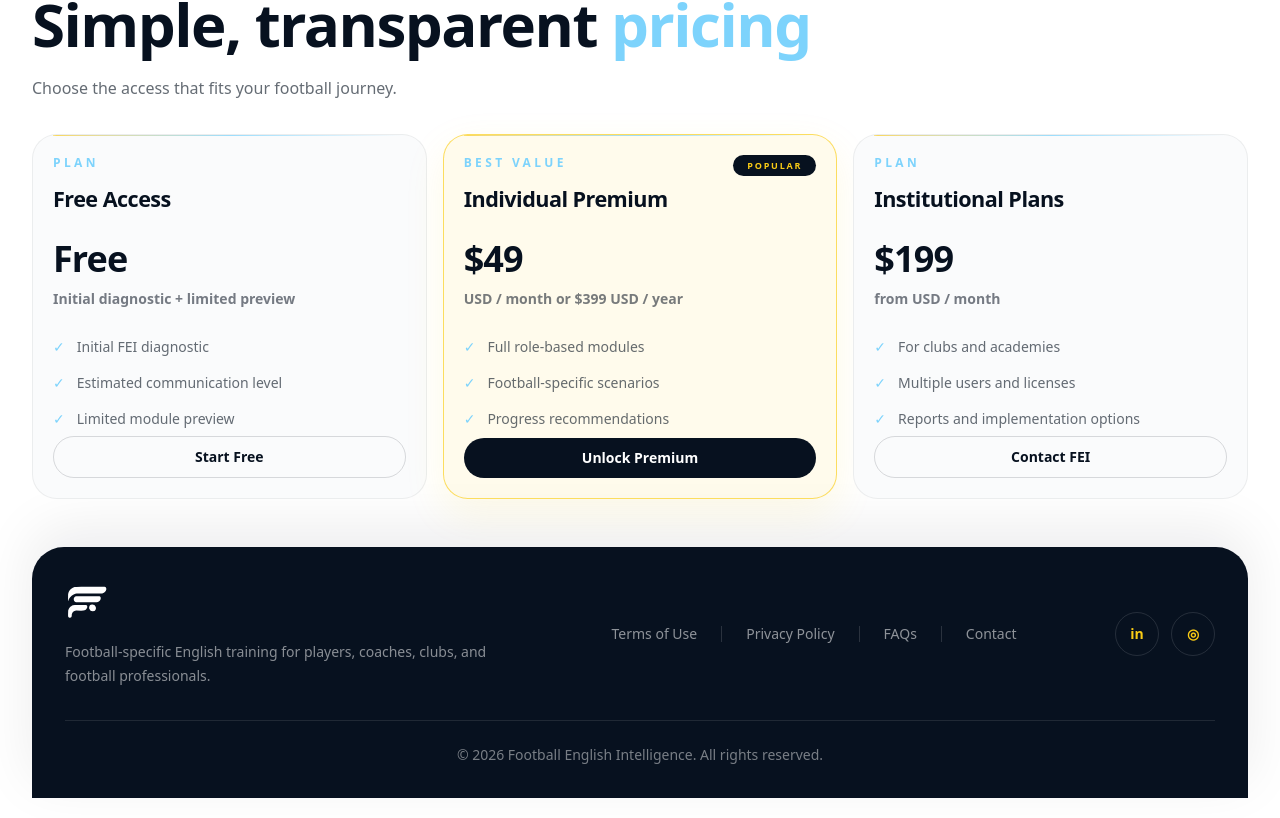
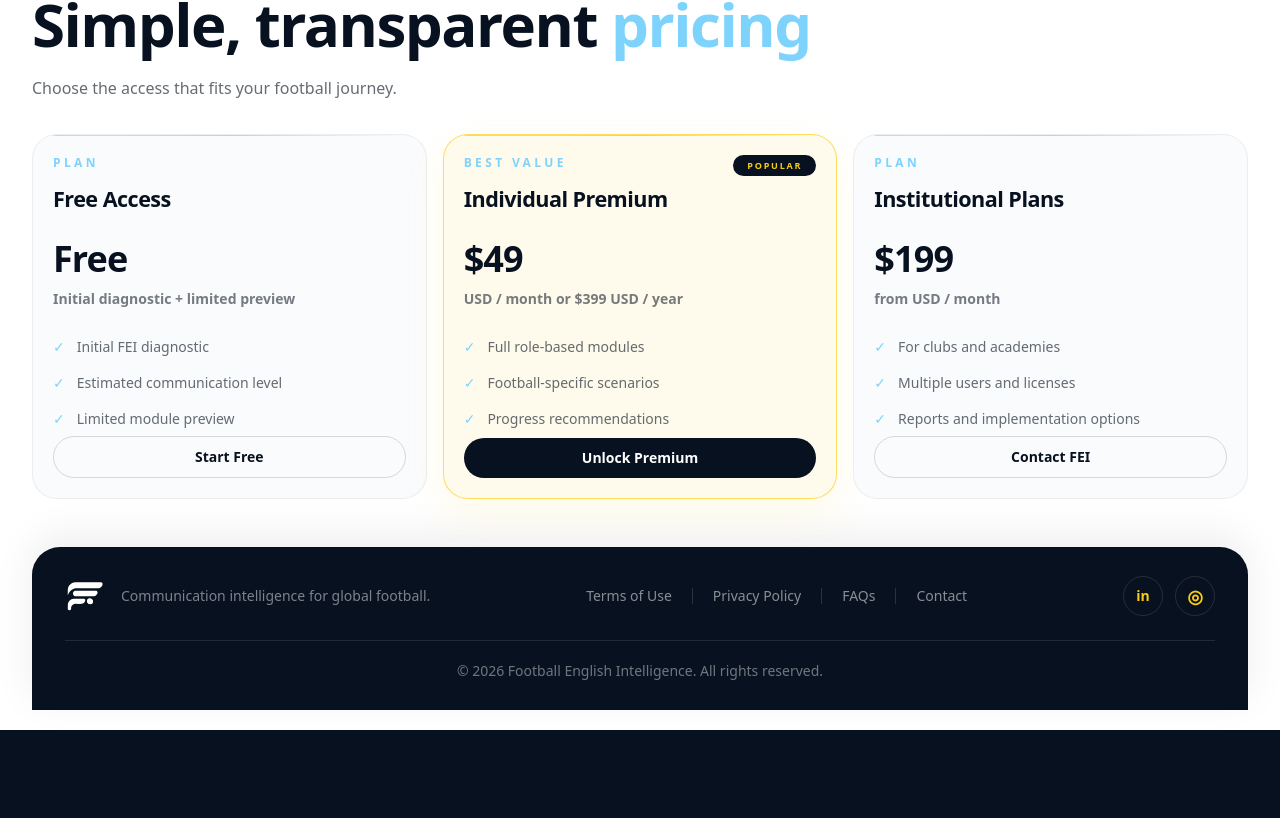
Before and after one commit to feifootball/fei-platform, a Next.js app: page / in a window 1280 px wide. Shown: the part 2717-3535 px from the top of the page. After the commit the page ends 3447 px from the top, so only its background shows below. Built offline with nearby package versions, Linux system fonts and the light colour scheme.

Commit message:
Refine footer to compact layout

```diff
--- a/app/page.tsx
+++ b/app/page.tsx
@@ -701,37 +701,39 @@ export default function Home() {
       </section>
 
       <footer className="bg-white px-5 pb-5 sm:px-8">
-        <div className="mx-auto max-w-7xl overflow-hidden rounded-t-[2rem] border border-fei-bg/10 bg-fei-bg text-white shadow-[0_-18px_55px_rgba(7,17,31,0.08)]">
-          <div className="px-6 py-8 sm:px-8">
-            <div className="flex flex-col gap-8 lg:flex-row lg:items-center lg:justify-between">
-              <div>
+        <div className="mx-auto max-w-7xl rounded-t-[1.75rem] border border-fei-bg/10 bg-fei-bg px-6 py-7 text-white shadow-[0_-12px_40px_rgba(7,17,31,0.07)] sm:px-8">
+          <div className="flex flex-col gap-6 lg:flex-row lg:items-center lg:justify-between">
+            <div className="flex items-center gap-4">
               <img
                 src="/fei-logo-navbar-vector.svg"
                 alt="FEI"
-                  className="h-11 w-auto brightness-0 invert"
+                className="h-10 w-auto brightness-0 invert"
               />
 
-                <p className="mt-4 max-w-md text-sm leading-6 text-white/52">
+              <p className="hidden max-w-xs text-sm leading-6 text-white/48 sm:block">
                 {lang === "en"
-                    ? "Football-specific English training for players, coaches, clubs, and football professionals."
-                    : "Entrenamiento de inglés específico para jugadores, entrenadores, clubes y profesionales del fútbol."}
+                  ? "Communication intelligence for global football."
+                  : "Inteligencia comunicativa para el fútbol global."}
               </p>
             </div>
 
-              <nav className="flex flex-wrap items-center gap-x-6 gap-y-3 text-sm font-medium text-white/54">
+            <nav className="flex flex-wrap items-center gap-x-5 gap-y-3 text-sm font-medium text-white/52">
               <a href="/terms" className="transition hover:text-fei-yellow">
                 {lang === "en" ? "Terms of Use" : "Términos de uso"}
               </a>
+
               <span className="hidden h-4 w-px bg-white/14 sm:block" />
 
               <a href="/privacy" className="transition hover:text-fei-yellow">
                 {lang === "en" ? "Privacy Policy" : "Política de privacidad"}
               </a>
+
               <span className="hidden h-4 w-px bg-white/14 sm:block" />
 
               <a href="/faqs" className="transition hover:text-fei-yellow">
                 FAQs
               </a>
+
               <span className="hidden h-4 w-px bg-white/14 sm:block" />
 
               <a href="/contact" className="transition hover:text-fei-yellow">
@@ -745,7 +747,7 @@ export default function Home() {
                 target="_blank"
                 rel="noreferrer"
                 aria-label="LinkedIn"
-                  className="flex h-11 w-11 items-center justify-center rounded-full border border-white/12 text-sm font-black text-fei-yellow transition hover:-translate-y-0.5 hover:border-fei-yellow/50 hover:bg-fei-yellow hover:text-fei-bg"
+                className="flex h-10 w-10 items-center justify-center rounded-full border border-white/12 text-sm font-black text-fei-yellow transition hover:-translate-y-0.5 hover:border-fei-yellow/50 hover:bg-fei-yellow hover:text-fei-bg"
               >
                 in
               </a>
@@ -755,16 +757,15 @@ export default function Home() {
                 target="_blank"
                 rel="noreferrer"
                 aria-label="Instagram"
-                  className="flex h-11 w-11 items-center justify-center rounded-full border border-white/12 text-sm font-black text-fei-yellow transition hover:-translate-y-0.5 hover:border-fei-yellow/50 hover:bg-fei-yellow hover:text-fei-bg"
+                className="flex h-10 w-10 items-center justify-center rounded-full border border-white/12 text-lg font-black text-fei-yellow transition hover:-translate-y-0.5 hover:border-fei-yellow/50 hover:bg-fei-yellow hover:text-fei-bg"
               >
                 ◎
               </a>
             </div>
           </div>
 
-            <div className="mt-8 border-t border-white/10 pt-6 text-center text-sm text-white/46">
+          <div className="mt-6 border-t border-white/10 pt-5 text-center text-sm text-white/42">
             © 2026 Football English Intelligence. {lang === "en" ? "All rights reserved." : "Todos los derechos reservados."}
-            </div>
           </div>
         </div>
       </footer>
```
Lines whose indentation alone changed are shown as unchanged.
